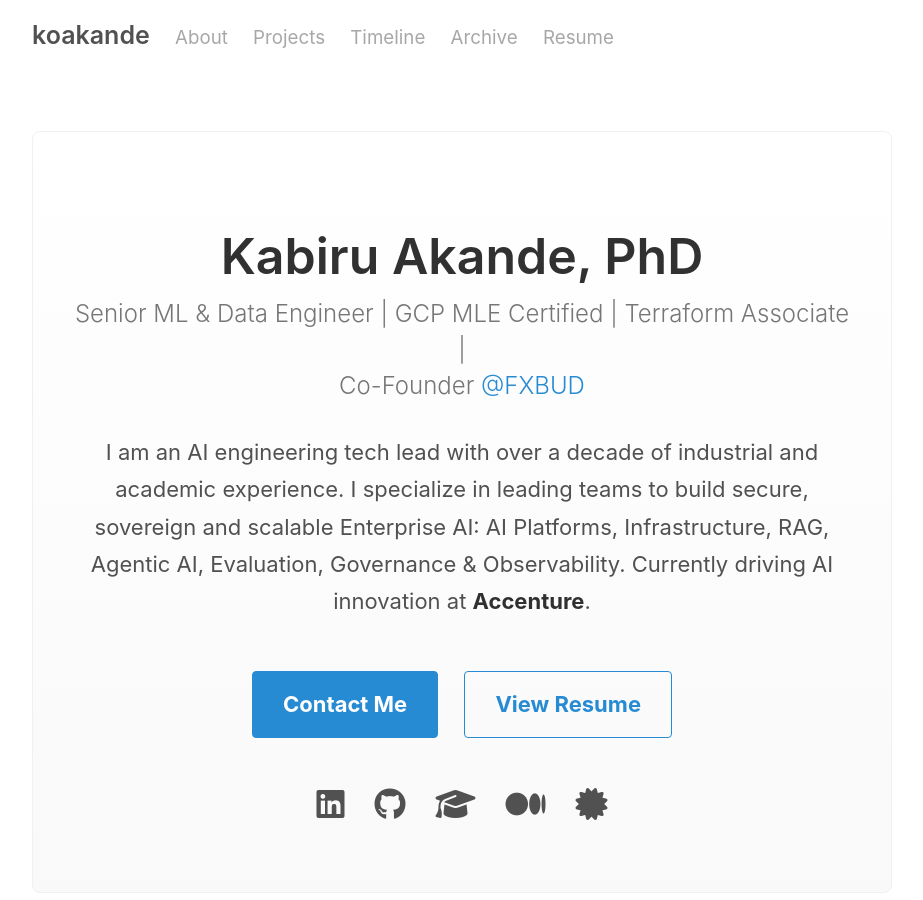
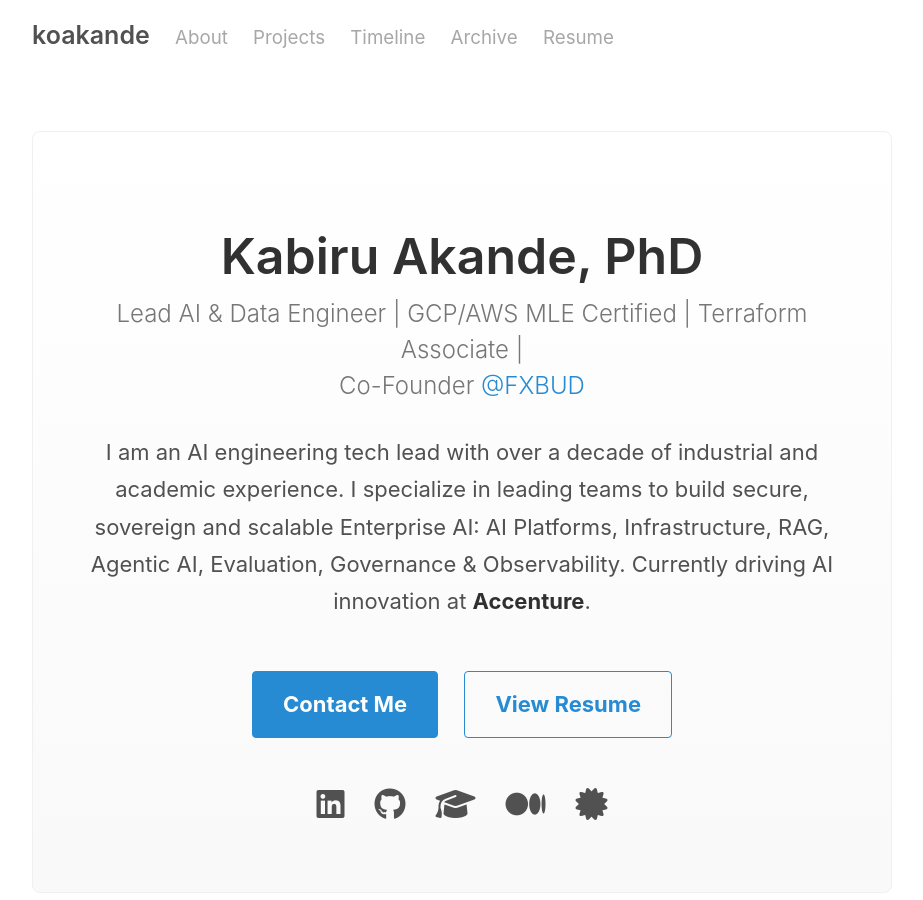
Before and after one commit to kbakande/kbakande.github.io, a Jekyll site: the page built from index.html, in a window 1280 px wide and 900 px high. Shown: the whole window, without its empty margins (178-1101 px from the left). Built offline with Jekyll 4.4.1, drawn with Linux system fonts in a browser that asks for light colours; the list of posts is cut into pages by our own code.

Commit message:
adds new cert

```diff
--- a/index.html
+++ b/index.html
@@ -7,7 +7,7 @@ title: Home
   <h1 class="hero-title">Kabiru Akande, PhD</h1>
 
   <p class="hero-subtitle">
-    Senior ML & Data Engineer | GCP MLE Certified | Terraform Associate |<br>
+    Lead AI & Data Engineer | GCP/AWS MLE Certified | Terraform Associate |<br>
     Co-Founder <a href="https://fxbud.com" target="_blank" style="text-decoration: none;">@FXBUD</a>
   </p>
 
```
